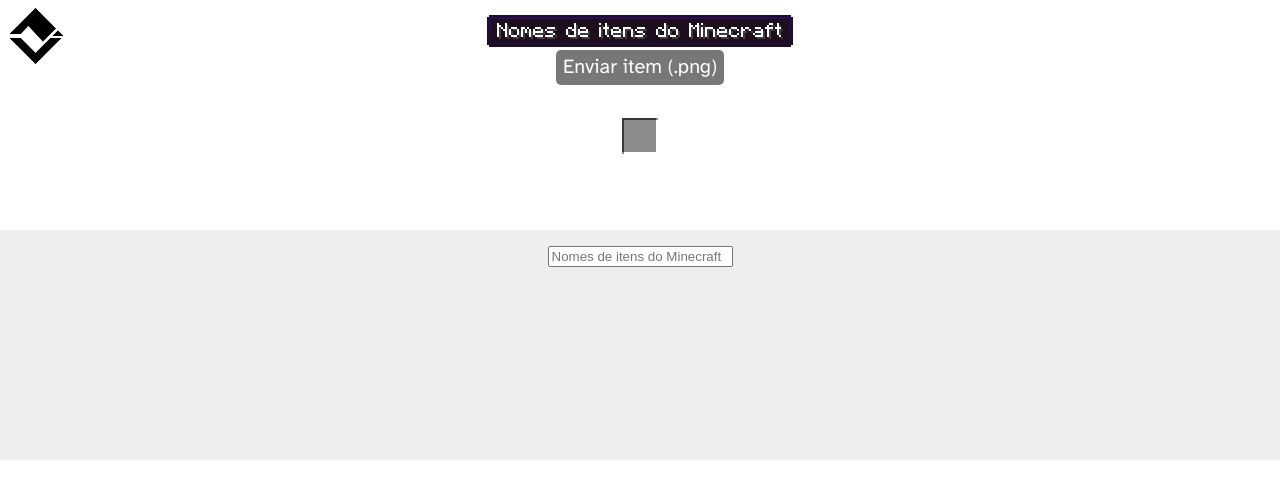
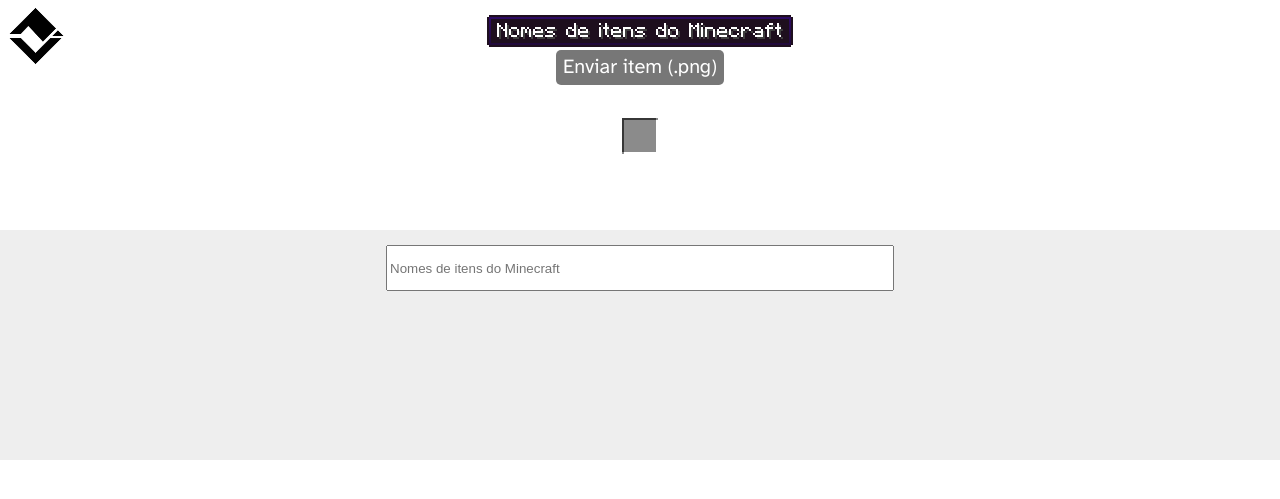
Before and after one commit to Pedro270707/pedro270707.github.io, a Jekyll site: the page built from minecrafttooltips.html, in a window 1280 px wide. Shown: the top 499 px of the page. Built offline with Jekyll 4.4.1, drawn with Linux system fonts in a browser that asks for light colours; nearby versions of some CDN libraries; some web fonts are replaced.

Commit message:
Update visuals

```diff
--- a/css/minecrafttooltips.css
+++ b/css/minecrafttooltips.css
@@ -439,3 +439,9 @@
   border: 0.125em solid rgba(16,0,16,0.94);
   border-style: solid none;
 }
+
+input[type="text"] {
+	width: 500px;
+	height: 40px;
+	max-width: 95%;
+}
--- a/js/minecraft-tip.js
+++ b/js/minecraft-tip.js
@@ -14,32 +14,34 @@
 
 textInput.onkeyup = function() {
 	textOutputFormatted = textInput.value.replace(/</gi, "&lt;");
-	textOutputFormatted = textOutputFormatted.replace(/</gi, "&gt;");
-	textOutputFormatted = textOutputFormatted.replace(/§br§/gi, '<br class="break">');
-	textOutputFormatted = textOutputFormatted.replace(/§el§/gi, '<br><br>');
-	textOutputFormatted = textOutputFormatted.replace(/§0/gi, '</span><span class="c-0">');
-	textOutputFormatted = textOutputFormatted.replace(/§1/gi, '</span><span class="c-1">');
-	textOutputFormatted = textOutputFormatted.replace(/§2/gi, '</span><span class="c-2">');
-	textOutputFormatted = textOutputFormatted.replace(/§3/gi, '</span><span class="c-3">');
-	textOutputFormatted = textOutputFormatted.replace(/§4/gi, '</span><span class="c-4">');
-	textOutputFormatted = textOutputFormatted.replace(/§5/gi, '</span><span class="c-5">');
-	textOutputFormatted = textOutputFormatted.replace(/§6/gi, '</span><span class="c-6">');
-	textOutputFormatted = textOutputFormatted.replace(/§7/gi, '</span><span class="c-7">');
-	textOutputFormatted = textOutputFormatted.replace(/§8/gi, '</span><span class="c-8">');
-	textOutputFormatted = textOutputFormatted.replace(/§9/gi, '</span><span class="c-9">');
-	textOutputFormatted = textOutputFormatted.replace(/§a/gi, '</span><span class="c-a">');
-	textOutputFormatted = textOutputFormatted.replace(/§b/gi, '</span><span class="c-b">');
-	textOutputFormatted = textOutputFormatted.replace(/§c/gi, '</span><span class="c-c">');
-	textOutputFormatted = textOutputFormatted.replace(/§d/gi, '</span><span class="c-d">');
-	textOutputFormatted = textOutputFormatted.replace(/§e/gi, '</span><span class="c-e">');
-	textOutputFormatted = textOutputFormatted.replace(/§f/gi, '</span><span class="c-f">');
-	textOutputFormatted = textOutputFormatted.replace(/§g/gi, '</span><span class="c-g">');
-	textOutputFormatted = textOutputFormatted.replace(/§h/gi, '</span><span class="c-6-bedrock">');
-	textOutputFormatted = textOutputFormatted.replace(/§l/gi, '<b class="c-l">');
-	textOutputFormatted = textOutputFormatted.replace(/§o/gi, '<i class="c-o">');
-	textOutputFormatted = textOutputFormatted.replace(/§n/gi, '<n class="c-n">');
-	textOutputFormatted = textOutputFormatted.replace(/§m/gi, '<m class="c-m">');
-	textOutputFormatted = textOutputFormatted.replace(/§r/gi, '</span></b></i></n></m>');
+	textOutputFormatted = textOutputFormatted.replace(/</g, "&gt;");
+	textOutputFormatted = textOutputFormatted.replace(/&br/g, '<br class="break">');
+	textOutputFormatted = textOutputFormatted.replace(/&el/g, '<br><br>');
+	textOutputFormatted = textOutputFormatted.replace(/&br/g, '&br');
+	textOutputFormatted = textOutputFormatted.replace(/&el/g, '&el');
+	textOutputFormatted = textOutputFormatted.replace(/§0/g, '</span><span class="c-0">');
+	textOutputFormatted = textOutputFormatted.replace(/§1/g, '</span><span class="c-1">');
+	textOutputFormatted = textOutputFormatted.replace(/§2/g, '</span><span class="c-2">');
+	textOutputFormatted = textOutputFormatted.replace(/§3/g, '</span><span class="c-3">');
+	textOutputFormatted = textOutputFormatted.replace(/§4/g, '</span><span class="c-4">');
+	textOutputFormatted = textOutputFormatted.replace(/§5/g, '</span><span class="c-5">');
+	textOutputFormatted = textOutputFormatted.replace(/§6/g, '</span><span class="c-6">');
+	textOutputFormatted = textOutputFormatted.replace(/§7/g, '</span><span class="c-7">');
+	textOutputFormatted = textOutputFormatted.replace(/§8/g, '</span><span class="c-8">');
+	textOutputFormatted = textOutputFormatted.replace(/§9/g, '</span><span class="c-9">');
+	textOutputFormatted = textOutputFormatted.replace(/§a/g, '</span><span class="c-a">');
+	textOutputFormatted = textOutputFormatted.replace(/§b/g, '</span><span class="c-b">');
+	textOutputFormatted = textOutputFormatted.replace(/§c/g, '</span><span class="c-c">');
+	textOutputFormatted = textOutputFormatted.replace(/§d/g, '</span><span class="c-d">');
+	textOutputFormatted = textOutputFormatted.replace(/§e/g, '</span><span class="c-e">');
+	textOutputFormatted = textOutputFormatted.replace(/§f/g, '</span><span class="c-f">');
+	textOutputFormatted = textOutputFormatted.replace(/§g/g, '</span><span class="c-g">');
+	textOutputFormatted = textOutputFormatted.replace(/§h/g, '</span><span class="c-6-bedrock">');
+	textOutputFormatted = textOutputFormatted.replace(/§l/g, '<b class="c-l">');
+	textOutputFormatted = textOutputFormatted.replace(/§o/g, '<i class="c-o">');
+	textOutputFormatted = textOutputFormatted.replace(/§n/g, '<n class="c-n">');
+	textOutputFormatted = textOutputFormatted.replace(/§m/g, '<m class="c-m">');
+	textOutputFormatted = textOutputFormatted.replace(/§r/g, '</span></b></i></n></m>');
 	textOutputFormatted = textOutputFormatted + "</span>"
 	if (textOutputFormatted == "" || textOutputFormatted == "</span>") {
 		textOutputFormatted = "Nomes de itens do Minecraft";
```
